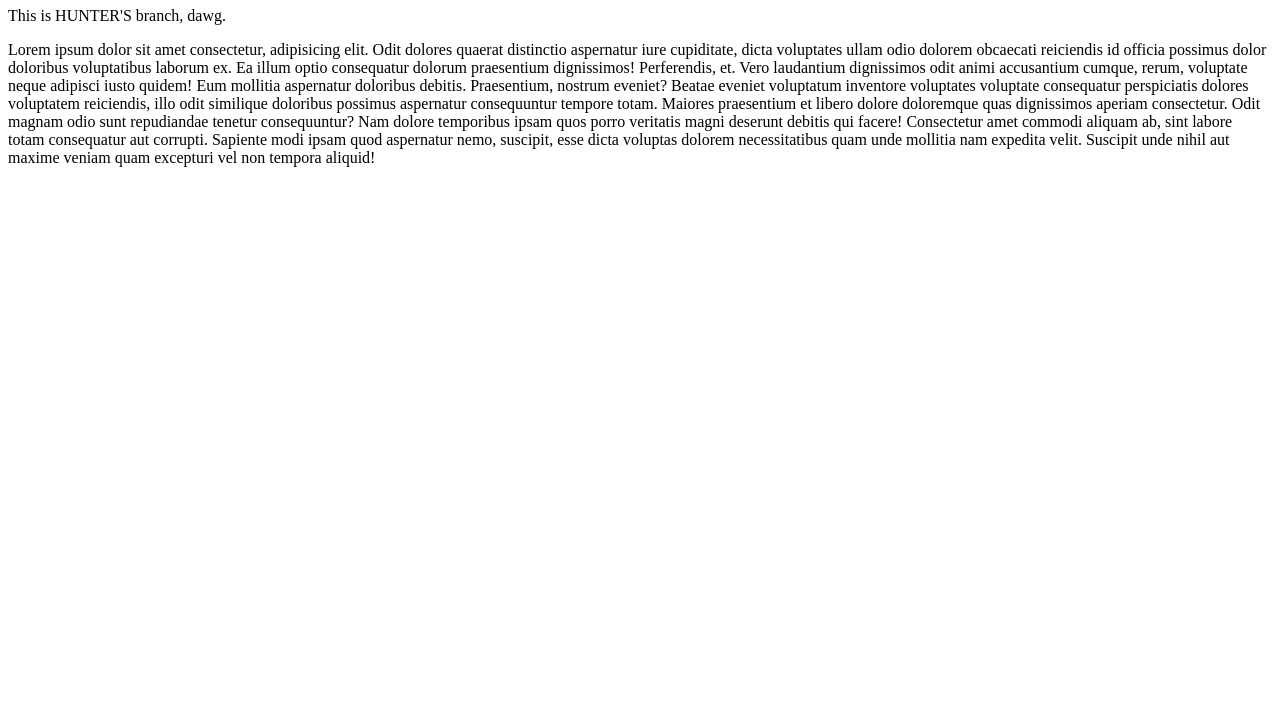
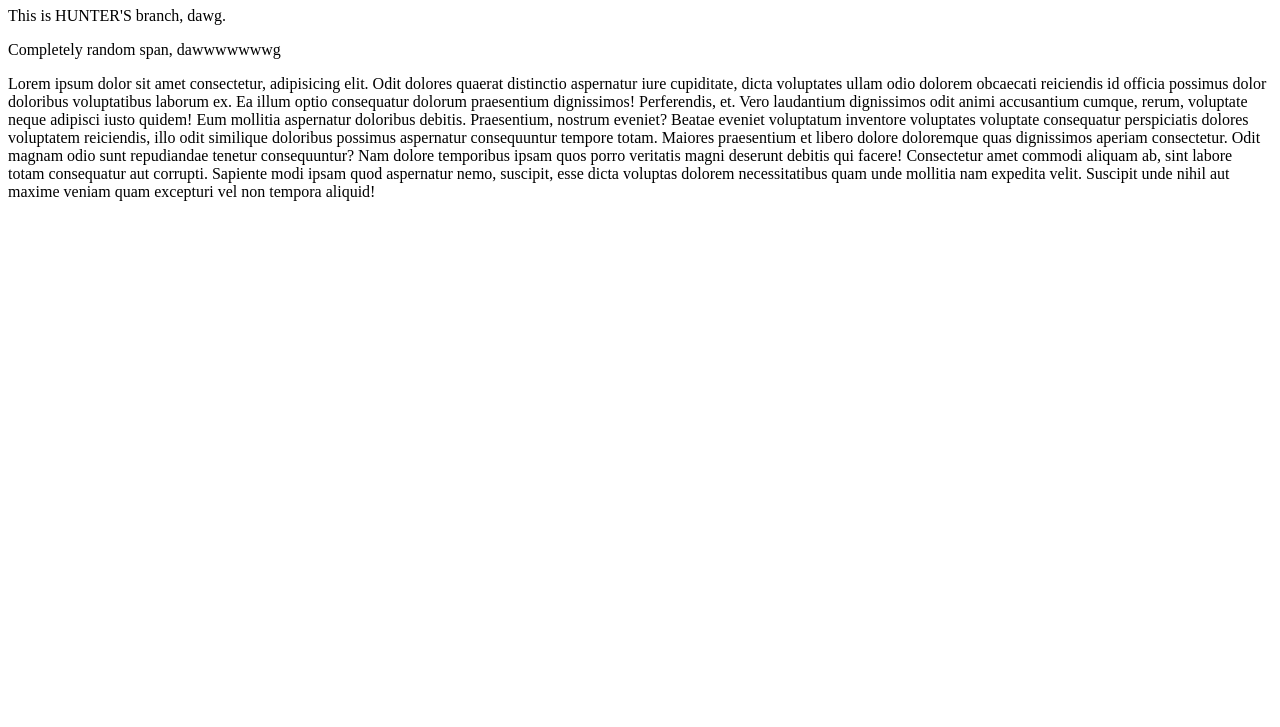
Before and after one commit to HunterWilkins/branch-test, a plain HTML site: page index.html in a window 1280 px wide. Shown: the part 73-800 px from the top of the page. Drawn offline with Linux system fonts and the light colour scheme.

Commit message:
Added random span

```diff
--- a/index.html
+++ b/index.html
@@ -10,6 +10,7 @@
     <h1>Branch Test</h1>
 
     <p>This is HUNTER'S branch, dawg.</p>
+    <span>Completely random span, dawwwwwwwg</span>
 
     <p>Lorem ipsum dolor sit amet consectetur, adipisicing elit. Odit dolores quaerat distinctio aspernatur iure cupiditate, dicta voluptates ullam odio dolorem obcaecati reiciendis id officia possimus dolor doloribus voluptatibus laborum ex.
     Ea illum optio consequatur dolorum praesentium dignissimos! Perferendis, et. Vero laudantium dignissimos odit animi accusantium cumque, rerum, voluptate neque adipisci iusto quidem! Eum mollitia aspernatur doloribus debitis. Praesentium, nostrum eveniet?
```
